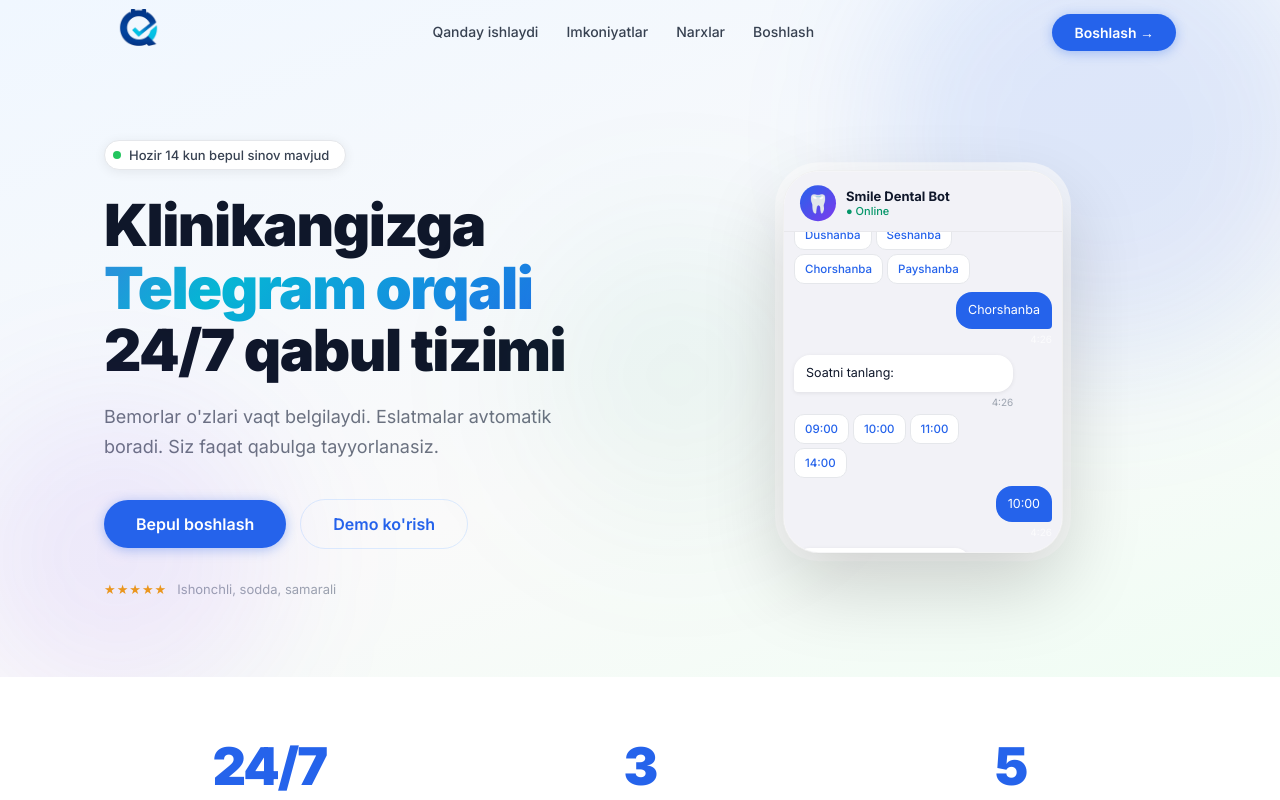
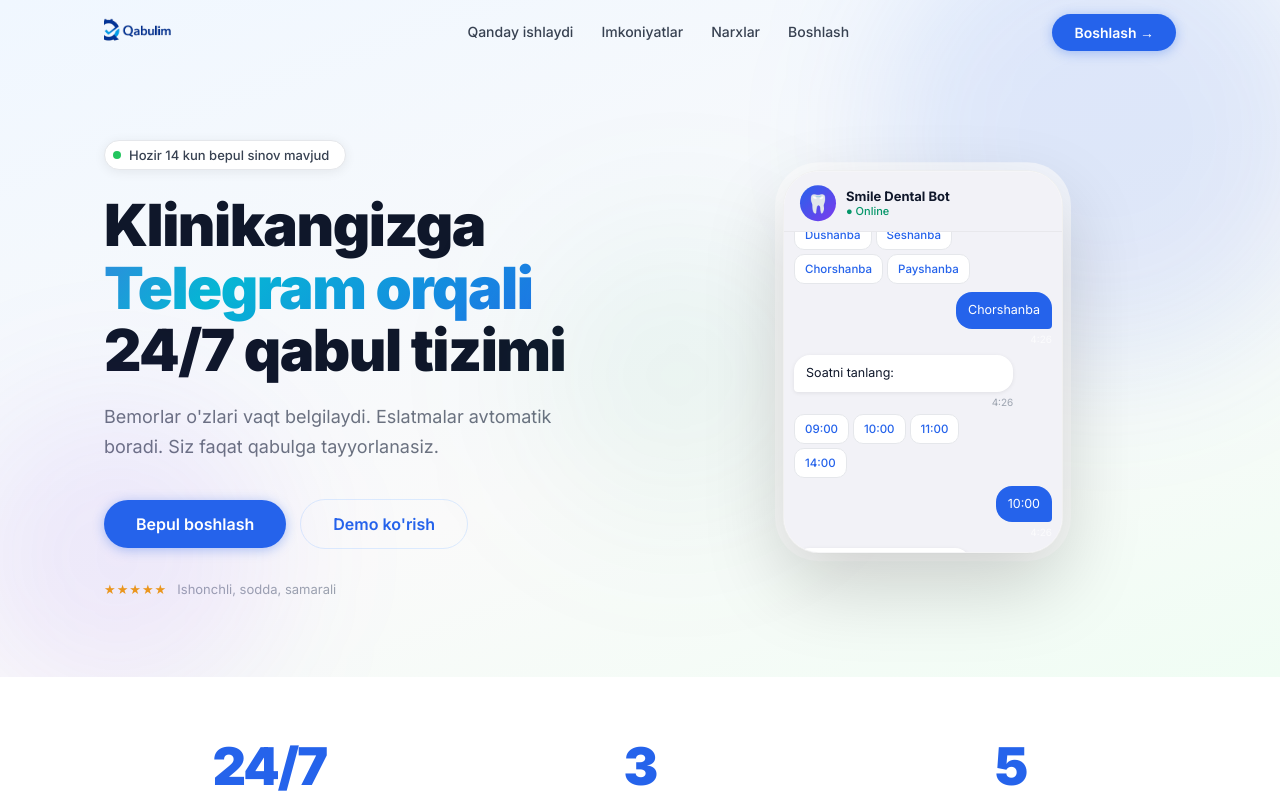
Before and after one commit to doniyorjon-k/qabul-bot, a React (Vite) app in the folder landing/: page / in a window 1280 px wide. Shown: the top 800 px of the page. Built offline with nearby package versions, Linux system fonts and the light colour scheme; no server answers.

Commit message:
Landing: navbar logoси qabulim.png ga almashtirildi

```diff
--- a/landing/src/components/Nav.jsx
+++ b/landing/src/components/Nav.jsx
@@ -28,7 +28,7 @@ export default function Nav() {
       <div className="container">
         <div className="nav-inner">
           <a href="#" className="nav-logo">
-            <img src="/logo.png" alt="Qabulim" className="nav-logo-img" />
+            <img src="/qabulim.png" alt="Qabulim" className="nav-logo-img" />
           </a>
           <div className="nav-links">
             {links.map((l) => (
--- a/landing/src/index.css
+++ b/landing/src/index.css
@@ -89,8 +89,8 @@ img { max-width: 100%; display: block; }
   box-shadow: 0 1px 0 var(--border);
 }
 .nav-inner { display: flex; align-items: center; justify-content: space-between; height: 64px; }
-.nav-logo { display: flex; align-items: center; overflow: hidden; width: 90px; height: 46px; }
-.nav-logo-img { height: 46px; width: auto; transform: scale(2.6); transform-origin: center; flex-shrink: 0; }
+.nav-logo { display: flex; align-items: center; overflow: hidden; width: 160px; height: 46px; }
+.nav-logo-img { height: 46px; width: auto; transform: scale(2.2); transform-origin: center; flex-shrink: 0; }
 .nav-links { display: flex; align-items: center; gap: 28px; }
 .nav-links a {
   font-size: 14px; font-weight: 500; color: var(--med); transition: color .2s;
```
Also changed, not shown: landing/public/qabulim.png (added).
